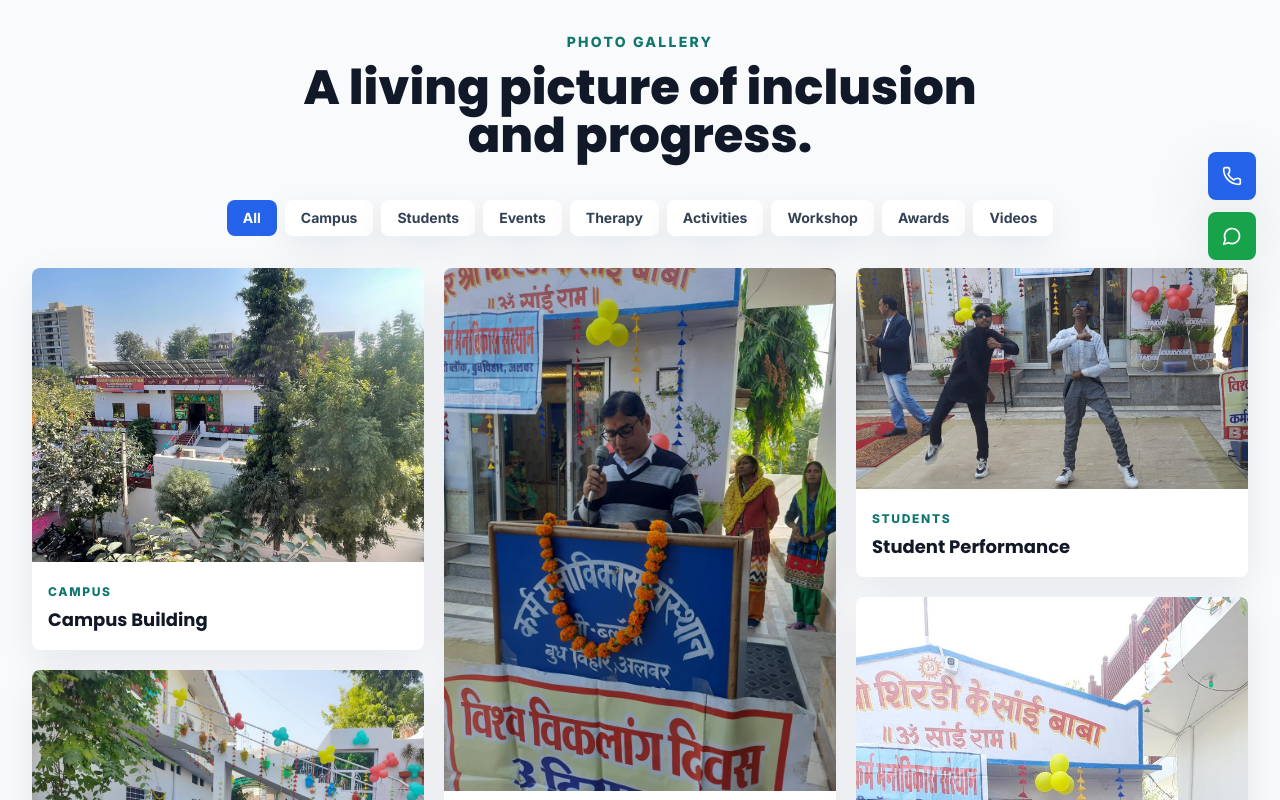
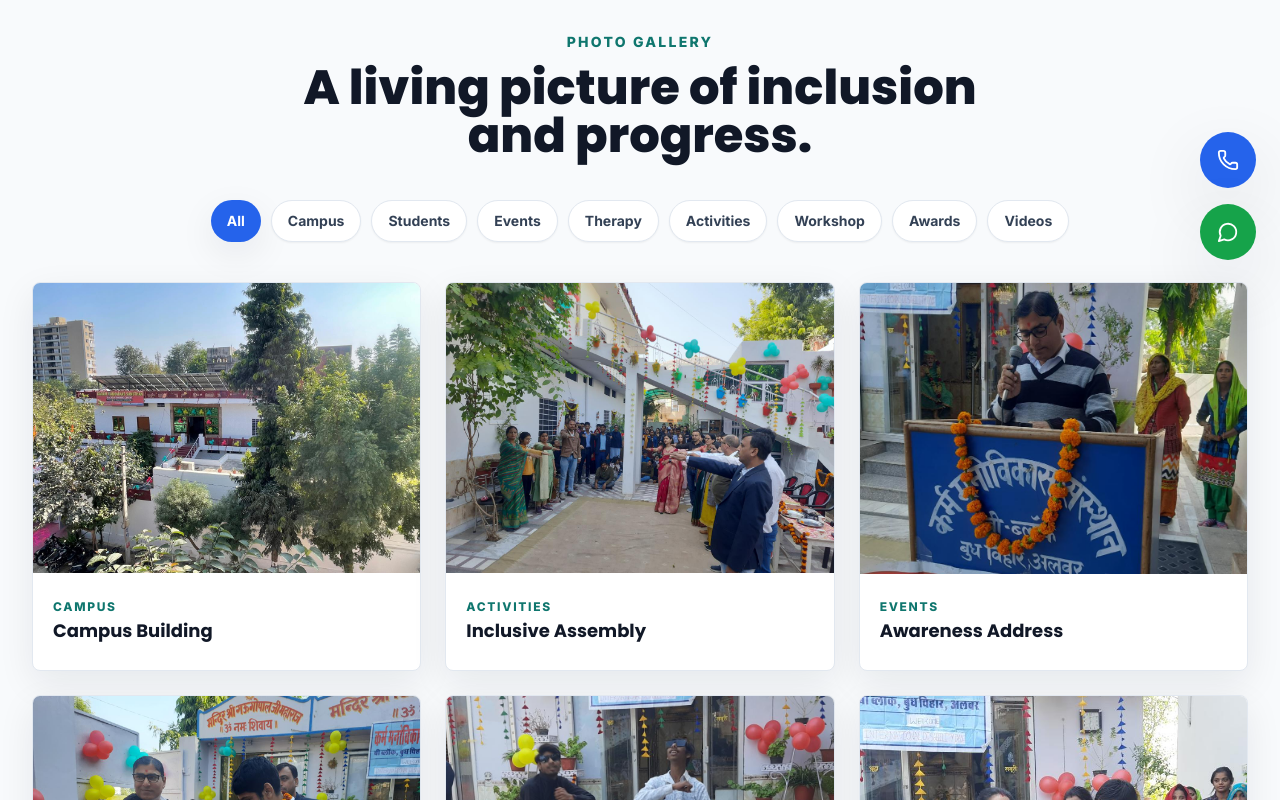
Before and after one commit to himesh9887/KVM-Sansthan-Website, a React (Vite) app: page /gallery in a window 1280 px wide. Shown: the part 520-1320 px from the top of the page. Built offline with nearby package versions, Linux system fonts and the light colour scheme.

Commit message:
Redesign gallery and floating actions

```diff
--- a/src/components/common/GalleryGrid.jsx
+++ b/src/components/common/GalleryGrid.jsx
@@ -1,5 +1,5 @@
 import { useMemo, useState } from 'react';
-import { motion } from 'framer-motion';
+import { AnimatePresence, motion } from 'framer-motion';
 import { X } from 'lucide-react';
 import { galleryImages } from '@/data/content';
 import { cn } from '@/utils/cn';
@@ -17,42 +17,94 @@ export default function GalleryGrid({ preview = false }) {
   return (
     <>
       {!preview && (
-        <div className="mb-8 flex flex-wrap justify-center gap-2">
+        <div className="mb-10 flex flex-wrap justify-center gap-2.5">
           {categories.map((category) => (
-            <button key={category} type="button" onClick={() => setActive(category)} className={cn('focus-ring rounded-lg px-4 py-2 text-sm font-bold transition', active === category ? 'bg-primary text-white' : 'bg-white text-slate-700 shadow-soft hover:text-primary')}>
+            <button
+              key={category}
+              type="button"
+              onClick={() => setActive(category)}
+              className={cn(
+                'focus-ring rounded-full px-4 py-2.5 text-sm font-bold shadow-sm transition duration-300',
+                active === category ? 'bg-primary text-white shadow-soft' : 'border border-slate-200 bg-white text-slate-700 hover:-translate-y-0.5 hover:border-primary hover:text-primary hover:shadow-soft',
+              )}
+            >
               {category}
             </button>
           ))}
         </div>
       )}
-      <div className="columns-1 gap-5 sm:columns-2 lg:columns-3">
+      <motion.div
+        layout
+        className="grid grid-cols-1 gap-5 min-[420px]:grid-cols-2 md:gap-6 lg:grid-cols-3"
+      >
         {images.map((image, index) => (
           <motion.button
             key={image.src}
+            layout
             type="button"
             initial={{ opacity: 0, y: 24 }}
             whileInView={{ opacity: 1, y: 0 }}
             viewport={{ once: true }}
             transition={{ delay: index * 0.04 }}
             onClick={() => setLightbox(image)}
-            className="focus-ring group mb-5 block w-full overflow-hidden rounded-card bg-white text-left shadow-soft"
+            className="focus-ring group flex h-full overflow-hidden rounded-card border border-slate-200 bg-white text-left shadow-soft transition duration-300 hover:-translate-y-1 hover:shadow-premium"
           >
-            <img src={image.src} alt={image.alt} loading={index < 2 ? 'eager' : 'lazy'} className="h-auto w-full object-cover transition duration-500 group-hover:scale-105" />
-            <span className="block p-4">
-              <span className="text-xs font-extrabold uppercase tracking-[0.14em] text-secondary">{image.category}</span>
-              <span className="mt-1 block font-heading text-lg font-bold text-dark">{image.title}</span>
+            <span className="flex h-full w-full flex-col">
+              <span className="relative block aspect-[4/3] w-full overflow-hidden bg-slate-100">
+                <img
+                  src={image.src}
+                  alt={image.alt}
+                  loading="lazy"
+                  decoding="async"
+                  sizes="(min-width: 1024px) 33vw, (min-width: 420px) 50vw, 100vw"
+                  className="h-full w-full object-cover transition duration-700 ease-out group-hover:scale-110"
+                />
+                <span className="absolute inset-0 bg-gradient-to-t from-slate-950/58 via-slate-950/10 to-transparent opacity-0 transition duration-300 group-hover:opacity-100" />
+                <span className="absolute bottom-4 left-4 right-4 translate-y-3 text-sm font-bold text-white opacity-0 transition duration-300 group-hover:translate-y-0 group-hover:opacity-100">
+                  View larger
+                </span>
+              </span>
+              <span className="flex min-h-[96px] flex-col justify-center p-5">
+                <span className="text-xs font-extrabold uppercase tracking-[0.14em] text-secondary">{image.category}</span>
+                <span className="mt-1 block font-heading text-lg font-bold leading-snug text-dark">{image.title}</span>
+              </span>
             </span>
           </motion.button>
         ))}
-      </div>
-      {lightbox && (
-        <div className="fixed inset-0 z-[80] grid place-items-center bg-slate-950/88 p-4" role="dialog" aria-modal="true">
-          <button type="button" aria-label="Close image" className="focus-ring absolute right-5 top-5 rounded-lg bg-white p-3 text-dark" onClick={() => setLightbox(null)}>
-            <X />
-          </button>
-          <img src={lightbox.src} alt={lightbox.alt} className="max-h-[82vh] rounded-card object-contain shadow-premium" />
-        </div>
-      )}
+      </motion.div>
+      <AnimatePresence>
+        {lightbox && (
+          <motion.div
+            className="fixed inset-0 z-[80] grid place-items-center bg-slate-950/90 p-4 backdrop-blur-md"
+            role="dialog"
+            aria-modal="true"
+            initial={{ opacity: 0 }}
+            animate={{ opacity: 1 }}
+            exit={{ opacity: 0 }}
+            onClick={() => setLightbox(null)}
+          >
+            <motion.div
+              className="relative w-full max-w-6xl overflow-hidden rounded-card border border-white/10 bg-white shadow-premium"
+              initial={{ opacity: 0, scale: 0.96, y: 18 }}
+              animate={{ opacity: 1, scale: 1, y: 0 }}
+              exit={{ opacity: 0, scale: 0.96, y: 12 }}
+              transition={{ duration: 0.24 }}
+              onClick={(event) => event.stopPropagation()}
+            >
+              <button type="button" aria-label="Close image" className="focus-ring absolute right-4 top-4 z-10 grid h-11 w-11 place-items-center rounded-full bg-white/92 text-dark shadow-soft backdrop-blur transition hover:bg-primary hover:text-white" onClick={() => setLightbox(null)}>
+                <X size={20} />
+              </button>
+              <div className="grid bg-slate-950">
+                <img src={lightbox.src} alt={lightbox.alt} className="max-h-[78vh] w-full object-contain" />
+              </div>
+              <div className="bg-white p-5">
+                <p className="text-xs font-extrabold uppercase tracking-[0.14em] text-secondary">{lightbox.category}</p>
+                <h3 className="mt-1 font-heading text-2xl font-bold text-dark">{lightbox.title}</h3>
+              </div>
+            </motion.div>
+          </motion.div>
+        )}
+      </AnimatePresence>
     </>
   );
 }
--- a/src/components/layout/FloatingActions.jsx
+++ b/src/components/layout/FloatingActions.jsx
@@ -3,12 +3,12 @@ import { site } from '@/constants/site';
 
 export default function FloatingActions() {
   return (
-    <div className="fixed bottom-5 right-4 z-40 flex flex-col gap-3 md:right-6">
-      <a aria-label="Call institute" href={`tel:${site.phone}`} className="focus-ring flex h-12 w-12 items-center justify-center rounded-lg bg-primary text-white shadow-premium transition duration-300 hover:-translate-y-1 hover:bg-blue-700">
-        <Phone size={20} />
+    <div className="fixed bottom-[calc(env(safe-area-inset-bottom)+1.25rem)] right-4 z-40 flex flex-col gap-4 md:right-6">
+      <a aria-label="Call institute" href={`tel:${site.phone}`} className="focus-ring flex h-14 w-14 items-center justify-center rounded-full bg-primary text-white shadow-premium transition duration-300 hover:-translate-y-1.5 hover:bg-blue-700 active:translate-y-0">
+        <Phone size={22} />
       </a>
-      <a aria-label="WhatsApp institute" href={`https://wa.me/${site.whatsapp}`} className="focus-ring relative flex h-12 w-12 items-center justify-center rounded-lg bg-success text-white shadow-premium transition duration-300 before:absolute before:inset-0 before:-z-10 before:animate-ping before:rounded-lg before:bg-success/35 hover:-translate-y-1 hover:bg-green-700">
-        <MessageCircle size={20} />
+      <a aria-label="WhatsApp institute" href={`https://wa.me/${site.whatsapp}`} className="focus-ring relative flex h-14 w-14 items-center justify-center rounded-full bg-success text-white shadow-premium transition duration-300 before:absolute before:inset-0 before:-z-10 before:animate-ping before:rounded-full before:bg-success/35 hover:-translate-y-1.5 hover:bg-green-700 active:translate-y-0">
+        <MessageCircle size={22} />
       </a>
     </div>
   );
--- a/src/components/layout/ScrollTop.jsx
+++ b/src/components/layout/ScrollTop.jsx
@@ -13,9 +13,9 @@ export default function ScrollTop() {
       type="button"
       aria-label="Back to top"
       onClick={() => window.scrollTo({ top: 0, behavior: 'smooth' })}
-      className={`focus-ring fixed bottom-36 right-4 z-40 flex h-12 w-12 items-center justify-center rounded-lg bg-dark text-white shadow-premium transition duration-300 hover:-translate-y-1 hover:bg-primary md:right-6 ${show ? 'translate-y-0 opacity-100' : 'pointer-events-none translate-y-4 opacity-0'}`}
+      className={`focus-ring fixed bottom-[calc(env(safe-area-inset-bottom)+9.75rem)] right-4 z-40 flex h-14 w-14 items-center justify-center rounded-full bg-dark text-white shadow-premium transition duration-300 hover:-translate-y-1.5 hover:bg-primary active:translate-y-0 md:right-6 ${show ? 'translate-y-0 opacity-100' : 'pointer-events-none translate-y-4 opacity-0'}`}
     >
-      <ArrowUp size={20} />
+      <ArrowUp size={22} />
     </button>
   );
 }
```
